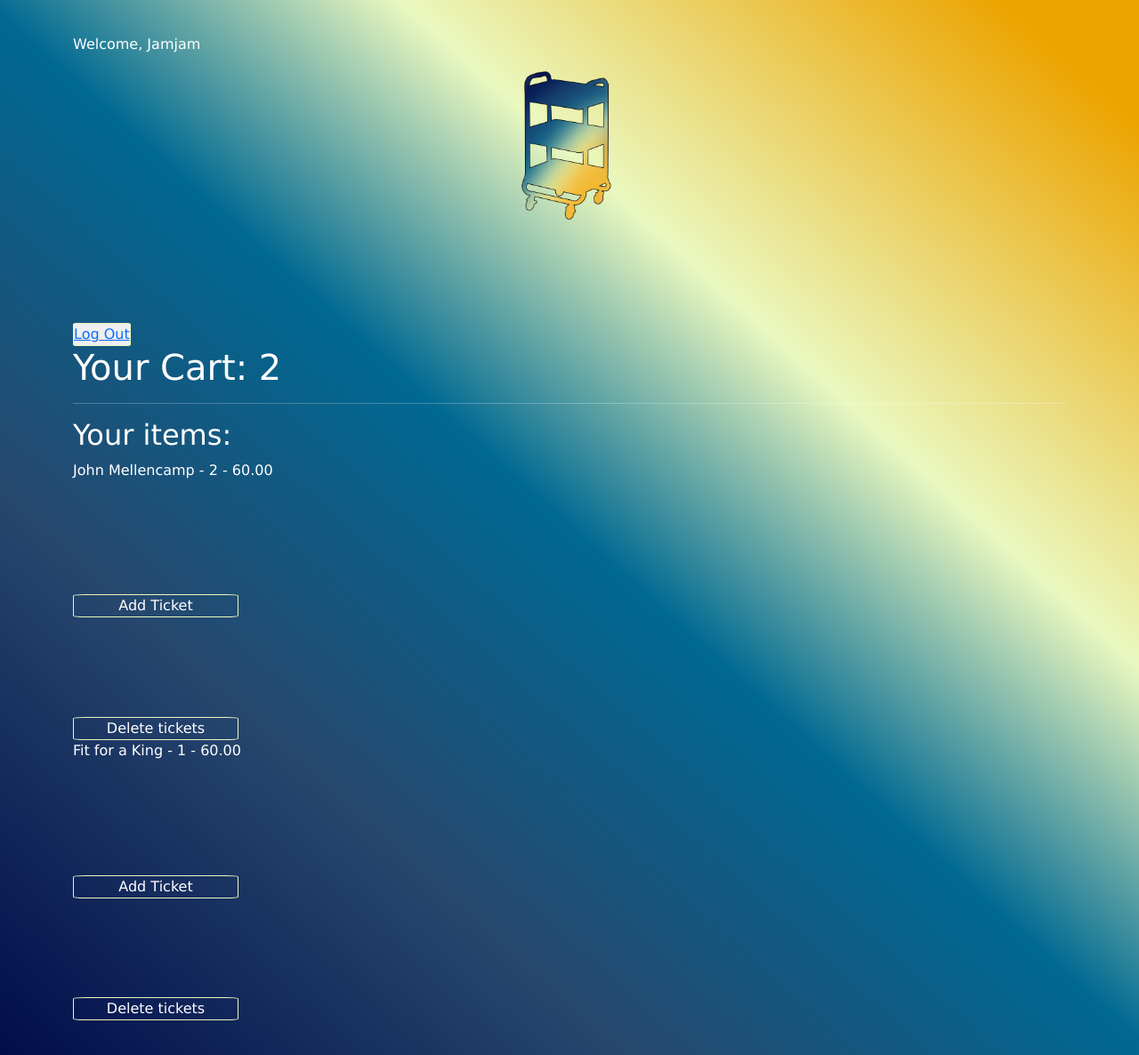
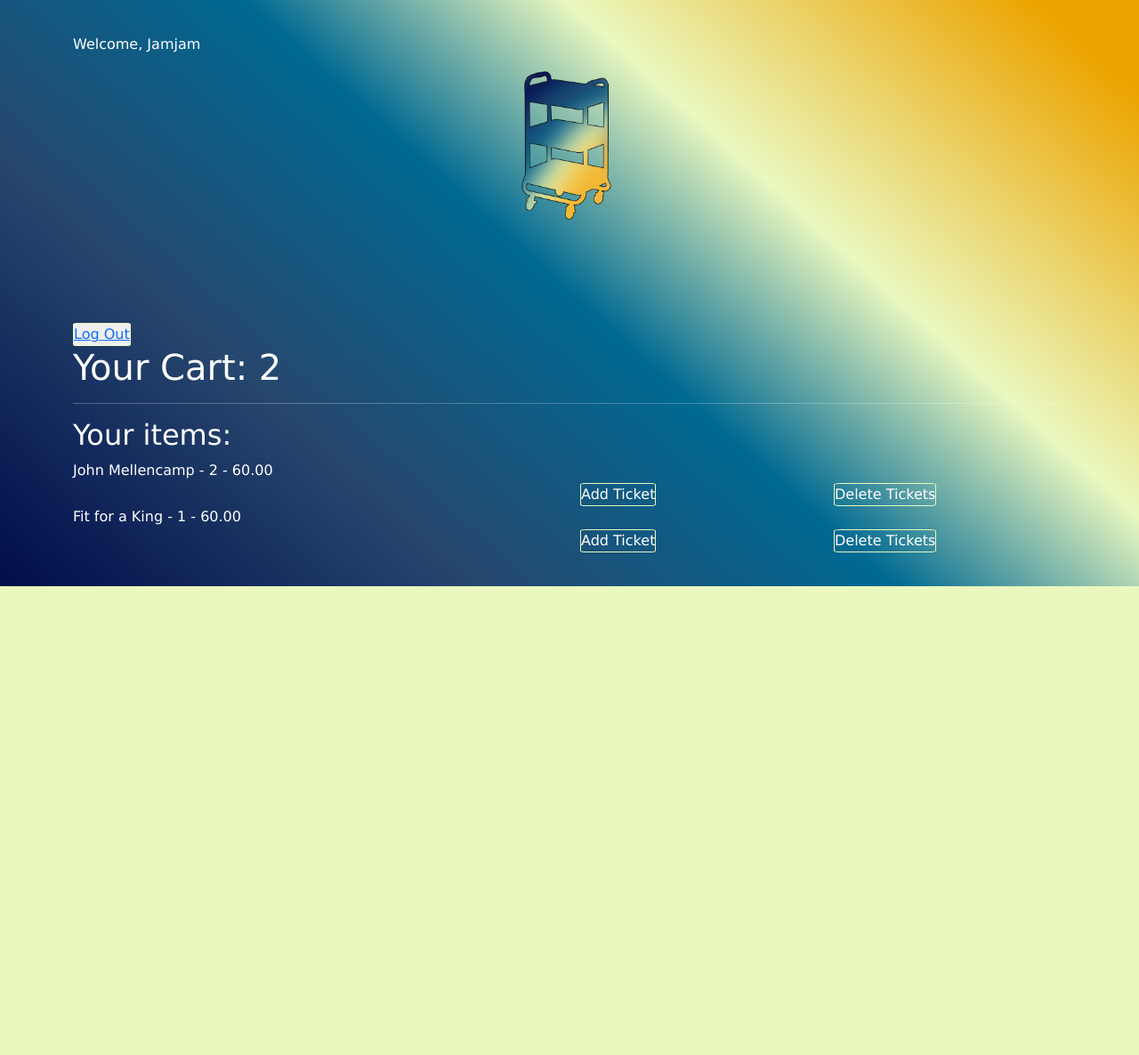
Before and after one commit to Chainwolf13/ticket_master_live, a Django app: page /cart.html in a window 1280 px wide. Shown: the whole page at 89% size. After the commit the page ends 659 px from the top, so only its background shows below. Run offline with Django 4.2, Linux system fonts and the light colour scheme; a user stored in the database is signed in; data comes from the database, SQL or seed files in the repository; both versions use the stored data as it was after the commit.

Commit message:
Updated the cart so the add and remove tickets are next to the information

```diff
--- a/templates/cart.html
+++ b/templates/cart.html
@@ -4,10 +4,10 @@
 <html lang="en">
 <head>
     <meta charset="UTF-8">
-    <title>cart</title>
+    <title>Cart</title>
 
     <meta name="viewport" content="width=device-width, initial-scale=1">
-    <!--Boot-->
+    <!-- Bootstrap CSS -->
     <link href="https://cdn.jsdelivr.net/npm/bootstrap@5.3.2/dist/css/bootstrap.min.css" rel="stylesheet"
           integrity="sha384-T3c6CoIi6uLrA9TneNEoa7RxnatzjcDSCmG1MXxSR1GAsXEV/Dwwykc2MPK8M2HN" crossorigin="anonymous">
     <link rel="stylesheet" href="{% static 'css/h4style.css' %}">
@@ -17,8 +17,6 @@
 <div class="container-fluid" id="heading">
     {% if user.is_authenticated %}
         <div class="container">
-
-            {#            <img src="{% static 'images/Login.png' %}" id="logo" alt="logoImg" class="log-in-img" type="submit" name="login"> Login In#}
             <p class="float-right"> Welcome, {{ username }}</p>
             <img src="{% static 'images/cart.png' %}" alt="cart" class="col-6 log-in-img">
             <button class="log-in" type="submit" value="logout">
@@ -30,33 +28,35 @@
                 <h2>Your items:</h2>
                 <!-- Loop through the tickets and display details -->
                 {% for ticket in tickets %}
+                    <div class="row">
+                        <div class="col-6">
                             <p>{{ ticket.name }} - {{ ticket.quantity }} - {{ ticket.price }}</p>
-                    <form action="{% url 'update_cart' ticket.id %}" method="POST">
+                        </div>
+                        <div class="col-3">
+                            <form action="{% url 'update_cart' ticket.id %}" method="POST" >
                                 {% csrf_token %}
-                        <button type="submit" name="action" value="remove" class="btn col-2 log-in">Add Ticket</button>
+                                <button type="submit" name="action" value="remove" class="btn log-in">Add Ticket</button>
                             </form>
-
+                        </div>
+                        <div class="col-3">
                             <form action="{% url 'delete_cart' ticket.id %}" method="POST">
                                 {% csrf_token %}
-                        <button type="submit" name="action" value="delete_all" class="btn col-2 log-in">Delete tickets</button>
+                                <button type="submit" name="action" value="delete_all" class="btn log-in">Delete Tickets</button>
                             </form>
-
+                        </div>
+                    </div>
                 {% endfor %}
             </div>
-
+        </div>
     {% else %}
         <button type="button" class="btn col-4 log-in">
             <a href="{% url 'login' %}">
-                    <img src="{% static 'images/Login.png' %}" id="logo" alt="logoImg" class="log-in-img"
-                         name="login"> Login In
+                <img src="{% static 'images/Login.png' %}" id="logo" alt="logoImg" class="log-in-img" name="login"> Login In
             </a>
         </button>
-
-        </div>
-        </div>
     {% endif %}
 
-<!--Boot part 2-->
+    <!-- Bootstrap JS -->
     <script src="https://cdn.jsdelivr.net/npm/bootstrap@5.3.2/dist/js/bootstrap.bundle.min.js"
             integrity="sha384-C6RzsynM9kWDrMNeT87bh95OGNyZPhcTNXj1NW7RuBCsyN/o0jlpcV8Qyq46cDfL"
             crossorigin="anonymous"></script>
```
Also changed, not shown: db.sqlite3. Lines whose indentation alone changed are shown as unchanged.
